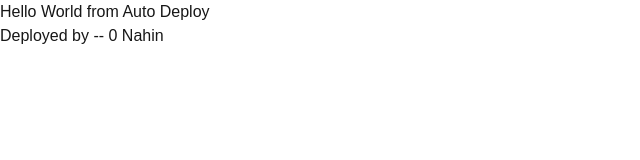
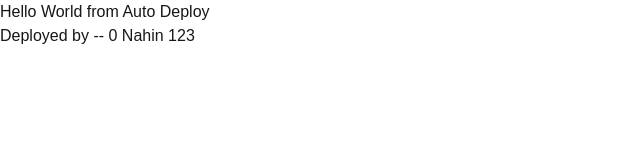
Before and after one commit to elobytesoftware/hello-world-nextJS, a Next.js app: page / in a window 1280 px wide. Shown: the top 160 px of the page, without its empty margins (0-640 px from the left). Built offline with nearby package versions, Linux system fonts and the light colour scheme.

Commit message:
name 123

```diff
--- a/src/app/page.tsx
+++ b/src/app/page.tsx
@@ -4,7 +4,7 @@ export default function Home() {
   return (
    <div>
       <h1>Hello World from Auto Deploy</h1>
-      <h1>Deployed by -- 0 Nahin</h1>
+      <h1>Deployed by -- 0 Nahin 123</h1>
     </div>
   );
 }
```
